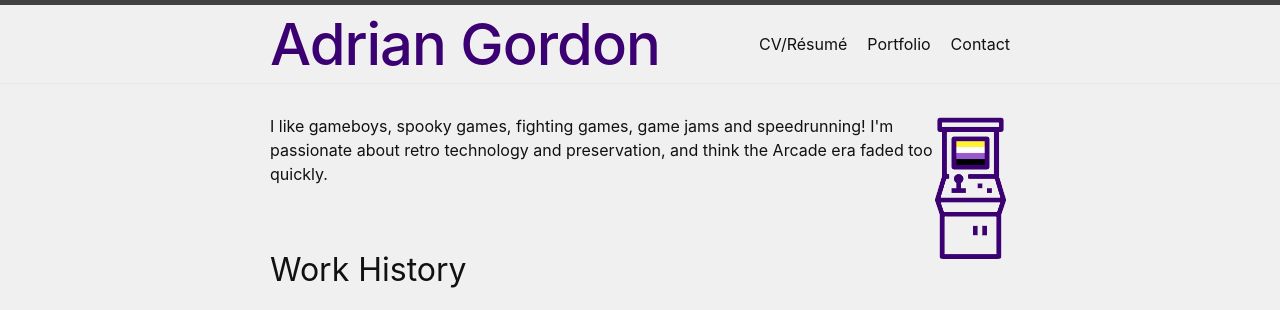
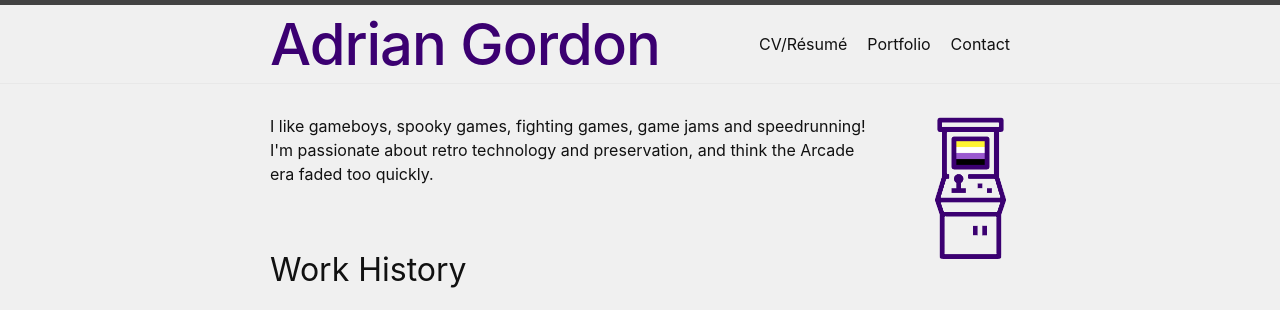
Before and after one commit to TheADrain/Portfolio, a Jekyll site: the page built from docs/index.markdown, in a window 1280 px wide. Shown: the top 310 px of the page. Built offline with Jekyll 4.4.1, drawn with Linux system fonts in a browser that asks for light colours.

Commit message:
Update index.markdown

```diff
--- a/docs/index.markdown
+++ b/docs/index.markdown
@@ -5,7 +5,7 @@ order: 1
 ---
 <div class="row">
   <div class="column">
-    <img style='float:right; padding-left:50;' src="{{site.baseurl}}other/logo.png" alt="Puzzler Name Game" height="150"/>
+    <img style='float:right; padding-left:50px;' src="{{site.baseurl}}other/logo.png" alt="Puzzler Name Game" height="150"/>
   </div>
   <div class="column">
     <p>I like gameboys, spooky games, fighting games, game jams and speedrunning! I'm passionate about retro technology and preservation, and think the Arcade era faded too quickly. </p>
```
